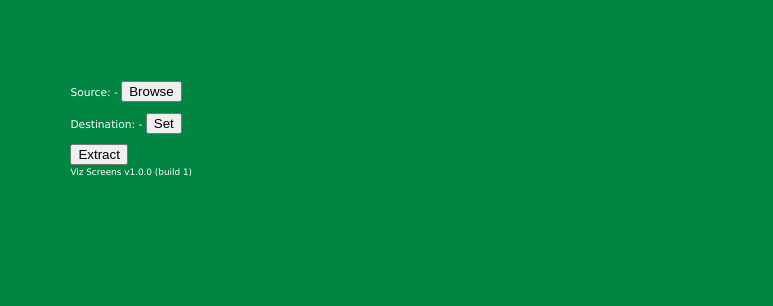
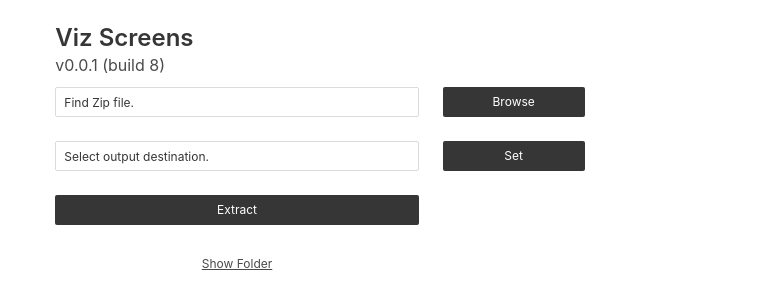
Before and after one commit to tonywithani/screen-sort, an Electron app: page src/index.html in a window 640 px wide. Shown: the whole page, 773 px wide, since content can reach past the window. Drawn offline with nearby package versions, Linux system fonts and the light colour scheme; no server answers.

Commit message:
v0.0.1 b8
Added Bulma CSS framework. Added Show folder button.

TODO: Debugging to avoid error messages.

```diff
--- a/package.json
+++ b/package.json
@@ -47,7 +47,8 @@
   "dependencies": {
     "adm-zip": "^0.4.16",
     "electron-squirrel-startup": "^1.0.0",
-    "extract-zip": "^2.0.1"
+    "extract-zip": "^2.0.1",
+    "open-file-explorer": "^1.0.2"
   },
   "devDependencies": {
     "@electron-forge/cli": "^6.0.0-beta.53",
--- a/src/index.html
+++ b/src/index.html
@@ -2,52 +2,79 @@
 <html>
 
 <head>
-    <title>Viz Screens v1.0.0 (build 1)</title>
+    <meta charset="utf-8">
+    <meta name="viewport" content="width=device-width, initial-scale=1">
+    <title>Viz Screens v1.0.0 (build 8)</title>
     <link rel="shortcut icon" href="../img/favicon.ico">
+    <link rel="stylesheet" href="https://cdn.jsdelivr.net/npm/bulma@0.9.1/css/bulma.min.css">
     <style>
         html {
             overflow: hidden;
-            font-family: Verdana, Geneva, Tahoma, sans-serif;
-            font-size: 8pt;
         }
 
-        body {
+        /* body {
             background-color: #008542;
-            color: white;
-        }
-
-        .center {
-            width: 100vw;
-            height: 100vh;
-            padding: 10%;
-        }
+        } */
     </style>
 </head>
 
 <body>
-    <div class="center">
-        <div>
-            <p>
-                Source:
-                <span id="ZipFileLocation">-</span>
-                <button id="SelectZip">Browse</button>
-            </p>
+    <section>
+        <div class="container">
+            <div class="columns is-mobile">
+                <div class="column is-1"></div>
+                <div class="column is-10">
+                    <div class="control">
+                        <p>&nbsp;</p>
+                        <h1 class="title is-4">Viz Screens</h1>
+                        <p class="subtitle is-6">v0.0.1 (build 8)</p>
+                    </div>
+                </div>
+                <div class="column is-1"></div>
+            </div>
         </div>
-        <div>
-            <p>
-                Destination:
-                <span id="UnZipFileLocation">-</span>
-                <button id="SelectUnZip">Set</button>
-            </p>
+    </section>
+    <section>
+        <div class="container">
+            <div class="columns is-mobile">
+                <div class="column is-1"></div>
+                <div class="column is-7">
+                    <div class="control">
+                        <input id="ZipFileLocation" class="input is-small" type="text" value="Find Zip file." readonly>
+                    </div>
+                </div>
+                <div class="column"><a id="SelectZip" class="button is-fullwidth is-dark is-small">Browse</a></div>
+                <div class="column is-1"></div>
+            </div>
+            <div class="columns is-mobile">
+                <div class="column is-1"></div>
+                <div class="column is-7">
+                    <div class="control">
+                        <input id="UnZipFileLocation" class="input is-small" type="text"
+                            value="Select output destination." readonly>
+                    </div>
+                </div>
+                <div class="column">
+                    <a id="SelectUnZip" class="button is-fullwidth is-dark is-small">Set</a>
+                </div>
+                <div class="column is-1"></div>
+            </div>
+            <div class="columns is-mobile">
+                <div class="column is-1"></div>
+                <div class="column is-7">
+                    <a id="ExtractZip" class="button is-fullwidth is-dark is-small">Extract</a></div>
+                <div class="column"></div>
+                <div class="column is-1"></div>
+            </div>
+            <div class="columns is-mobile">
+                <div class="column is-1"></div>
+                <div class="column is-7">
+                    <a id="ShowFolder" class="button is-fullwidth is-text is-small">Show Folder</a></div>
+                <div class="column"></div>
+                <div class="column is-1"></div>
+            </div>
         </div>
-        <div>
-            <button id="ExtractZip">Extract</button>
-        </div>
-        <div>
-            <small>Viz Screens v1.0.0 (build 1)</small>
-        </div>
-    </div>
-
+    </section>
     <script>
         const { ipcRenderer } = require('electron')
         var path = require('path');
@@ -55,6 +82,7 @@
         const BrowseZipBtn = document.getElementById('SelectZip');
         const ExtractZipBtn = document.getElementById('ExtractZip');
         const BrowseUnZipBtn = document.getElementById('SelectUnZip');
+        const ShowFolderBtn = document.getElementById('ShowFolder');
 
         BrowseZipBtn.addEventListener('click', function () {
             console.log("Browse Button Clicked")
@@ -63,7 +91,7 @@
 
         ipcRenderer.on('file-selected', (event, arg) => {
             let filename = path.basename(arg)
-            document.getElementById('ZipFileLocation').innerHTML = filename
+            document.getElementById('ZipFileLocation').value = filename
             console.log(filename + " - " + arg)
         });
 
@@ -73,7 +101,7 @@
         });
 
         ipcRenderer.on('file-extracted', (event) => {
-            document.getElementById('ZipFileLocation').innerHTML = "File Extracted."
+            document.getElementById('ZipFileLocation').vaule = "File Extracted."
         });
 
         BrowseUnZipBtn.addEventListener('click', () => {
@@ -82,8 +110,13 @@
         });
 
         ipcRenderer.on('folder-selected', (event, arg) => {
-            document.getElementById('UnZipFileLocation').innerHTML = arg
+            document.getElementById('UnZipFileLocation').value = arg
             console.log(filename + " - " + arg)
+        });
+
+        ShowFolderBtn.addEventListener('click', () => {
+            console.log("Show Folder Button Clicked")
+            ipcRenderer.send('show-folder')
         });
 
     </script>
```
Also changed, not shown: src/index.js (+11 -0 lines), src/index_old.html (added, +92 -0 lines), 1 other file.
